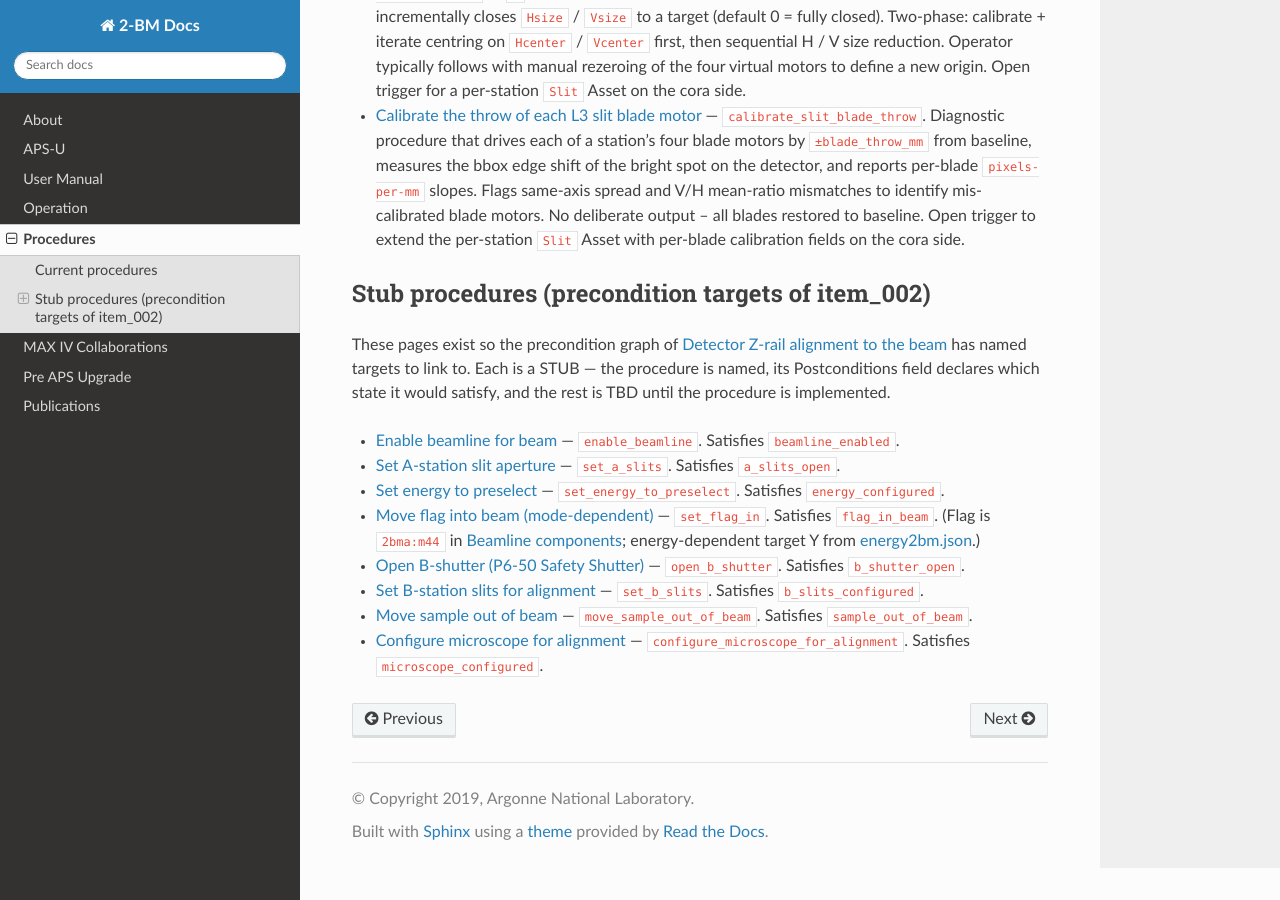
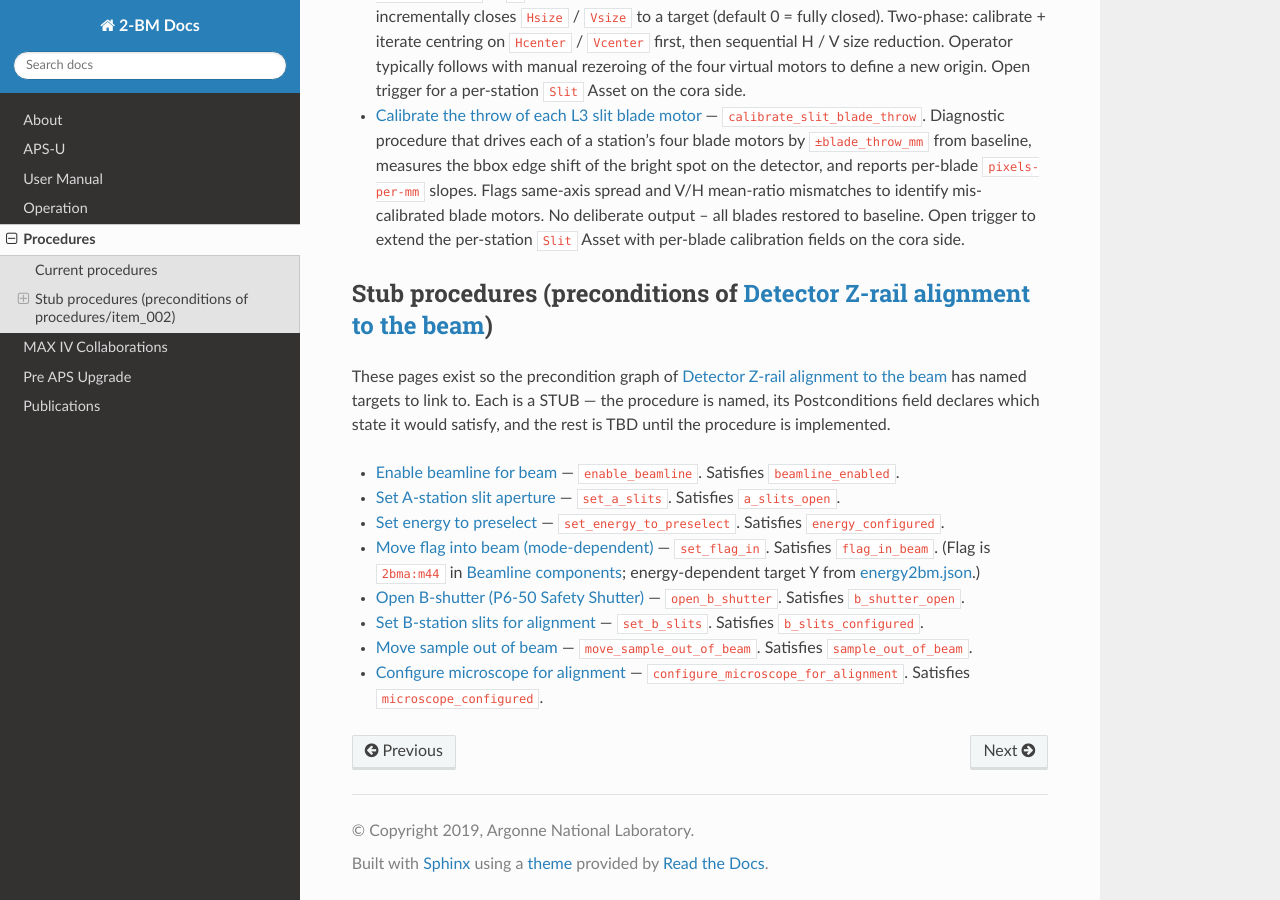
Before and after one commit to xray-imaging/2bm-docs, a Sphinx documentation site: the page built from docs/source/procedures.rst, in a window 1280 px wide and 900 px high, scrolled down 797 px. Built offline with Sphinx 7.4.7 and the Read the Docs theme 3.1.0, drawn with Linux system fonts in a browser that asks for light colours; the version number could not be read and is left out.

Commit message:
docs(procedures): make stub-procedures heading self-describing
"Stub procedures (precondition targets of item_002)" required the
reader to already know what item_002 is. Use a :doc: cross-reference
to detector_z_rail_alignment instead, so the heading renders as a
clickable link to the procedure whose preconditions these stubs
satisfy.

```diff
--- a/docs/source/procedures.rst
+++ b/docs/source/procedures.rst
@@ -57,8 +57,8 @@ Current procedures
   on the cora side.
 
 
-Stub procedures (precondition targets of item_002)
-==================================================
+Stub procedures (preconditions of :doc:`procedures/item_002`)
+=============================================================
 
 These pages exist so the precondition graph of
 :doc:`procedures/item_002` has named targets to link to. Each is a
```
